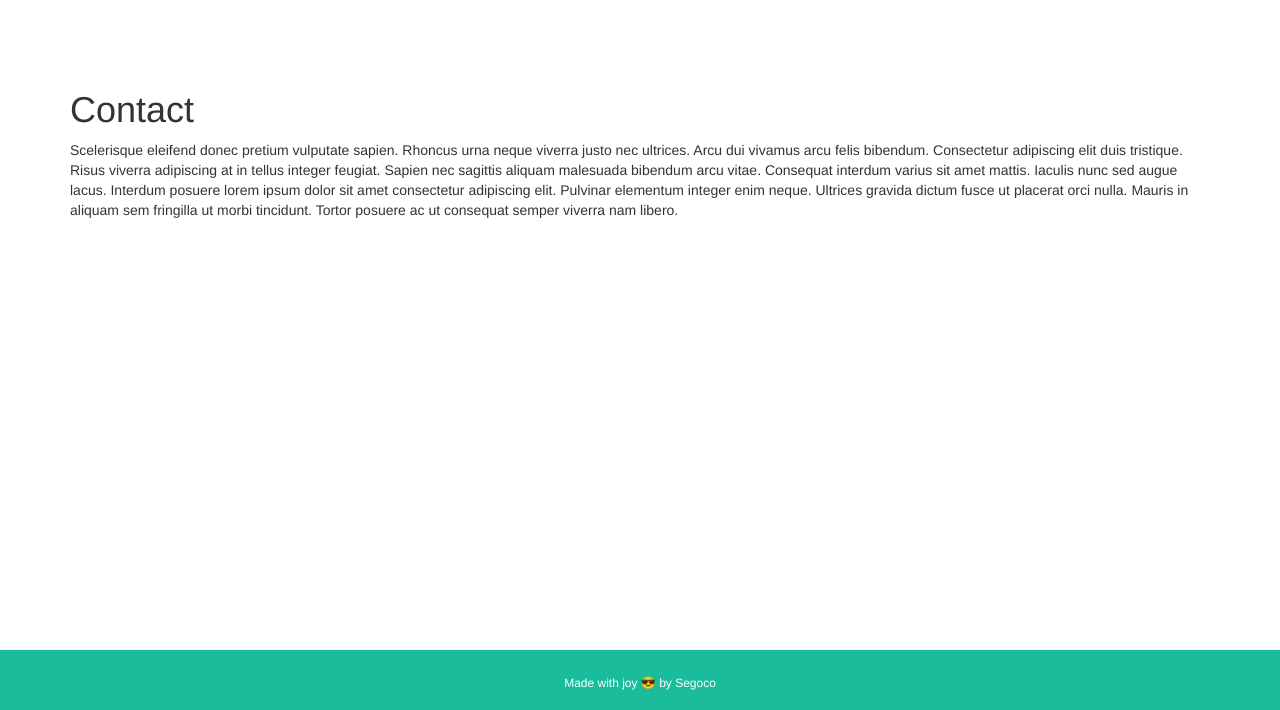
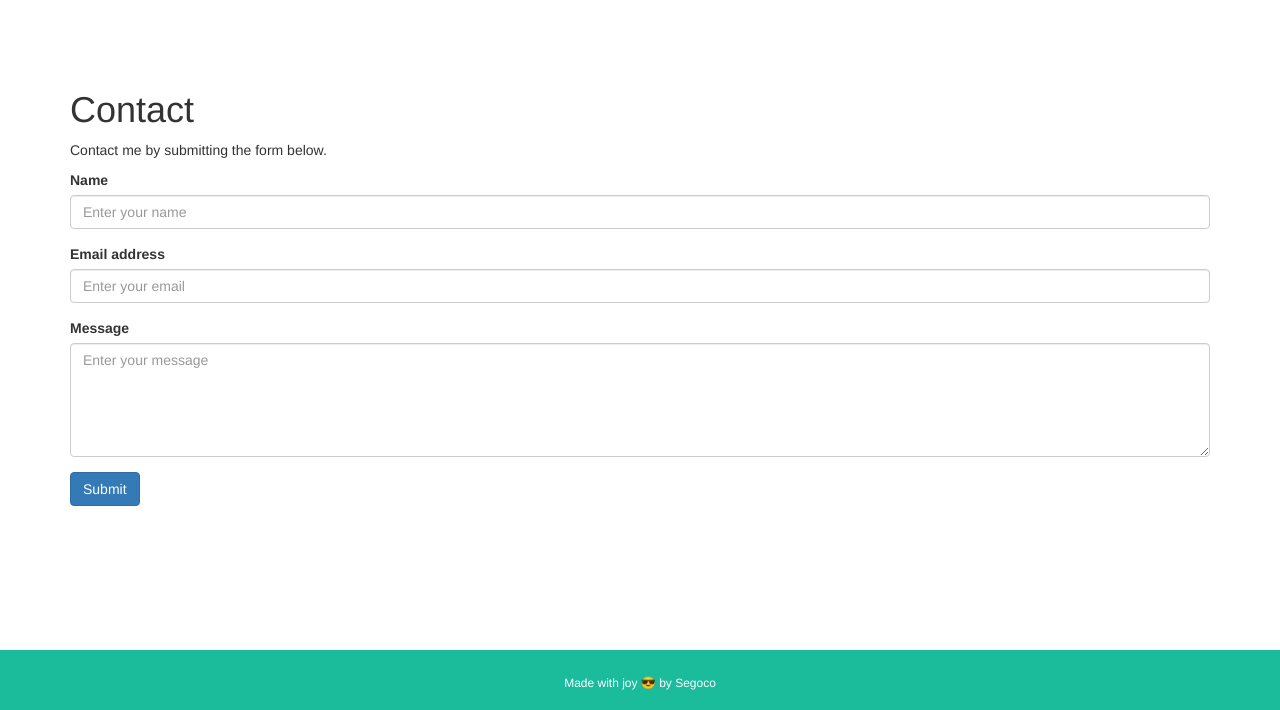
Before and after one commit to segoco/Simple-Blog, a Node server app: page /contact in a window 1280 px wide. Shown: the part 90-800 px from the top of the page. Run offline with Node 20, Linux system fonts and the light colour scheme.

Commit message:
favicon + contact form

```diff
--- a/app.js
+++ b/app.js
@@ -1,16 +1,18 @@
 const express = require("express");
 const bodyParser = require("body-parser");
 const _ = require("lodash");
+const favicon = require("serve-favicon");
+const path = require("path");
 
 const homeStartingContent = "Lacus vel facilisis volutpat est velit egestas dui id ornare. Semper auctor neque vitae tempus quam. Sit amet cursus sit amet dictum sit amet justo. Viverra tellus in hac habitasse. Imperdiet proin fermentum leo vel orci porta. Donec ultrices tincidunt arcu non sodales neque sodales ut. Mattis molestie a iaculis at erat pellentesque adipiscing. Magnis dis parturient montes nascetur ridiculus mus mauris vitae ultricies. Adipiscing elit ut aliquam purus sit amet luctus venenatis lectus. Ultrices vitae auctor eu augue ut lectus arcu bibendum at. Odio euismod lacinia at quis risus sed vulputate odio ut. Cursus mattis molestie a iaculis at erat pellentesque adipiscing.";
-const aboutContent = "Hac habitasse platea dictumst vestibulum rhoncus est pellentesque. Dictumst vestibulum rhoncus est pellentesque elit ullamcorper. Non diam phasellus vestibulum lorem sed. Platea dictumst quisque sagittis purus sit. Egestas sed sed risus pretium quam vulputate dignissim suspendisse. Mauris in aliquam sem fringilla. Semper risus in hendrerit gravida rutrum quisque non tellus orci. Amet massa vitae tortor condimentum lacinia quis vel eros. Enim ut tellus elementum sagittis vitae. Mauris ultrices eros in cursus turpis massa tincidunt dui.";
-const contactContent = "Scelerisque eleifend donec pretium vulputate sapien. Rhoncus urna neque viverra justo nec ultrices. Arcu dui vivamus arcu felis bibendum. Consectetur adipiscing elit duis tristique. Risus viverra adipiscing at in tellus integer feugiat. Sapien nec sagittis aliquam malesuada bibendum arcu vitae. Consequat interdum varius sit amet mattis. Iaculis nunc sed augue lacus. Interdum posuere lorem ipsum dolor sit amet consectetur adipiscing elit. Pulvinar elementum integer enim neque. Ultrices gravida dictum fusce ut placerat orci nulla. Mauris in aliquam sem fringilla ut morbi tincidunt. Tortor posuere ac ut consequat semper viverra nam libero.";
+const aboutContent = "This is a simple blog, created to practice programming concepts with NodeJS. To create a blog post click on the compose option.";
+const contactContent = "Contact me by submitting the form below.";
 const posts = [];
 
 const app = express();
 
 app.set("view engine", "ejs");
-
+app.use(favicon(path.join(__dirname, "public", "images", "favicon.ico")));
 app.use(bodyParser.urlencoded({ extended: true }));
 app.use(express.static("public"));
 
--- a/package.json
+++ b/package.json
@@ -4,7 +4,8 @@
   "description": "",
   "main": "app.js",
   "scripts": {
-    "test": "echo \"Error: no test specified\" && exit 1"
+    "test": "echo \"Error: no test specified\" && exit 1",
+    "dev": "nodemon app.js"
   },
   "author": "",
   "license": "ISC",
@@ -12,7 +13,8 @@
     "body-parser": "^1.18.3",
     "ejs": "^2.6.1",
     "express": "^4.16.3",
-    "lodash": "^4.17.11"
+    "lodash": "^4.17.11",
+    "serve-favicon": "^2.5.0"
   },
   "devDependencies": {
     "eslint": "^8.38.0",
--- a/views/contact.ejs
+++ b/views/contact.ejs
@@ -1,4 +1,21 @@
 <%- include('partials/header'); %>
 <h1><%= title%></h1>
 <p><%= contactContent%></p>
+
+<form action="mailto:segoco+labs@gmail.com" method="POST">
+    <div class="form-group">
+      <label for="name">Name</label>
+      <input type="text" class="form-control" id="name" name="name" placeholder="Enter your name" required>
+    </div>
+    <div class="form-group">
+      <label for="email">Email address</label>
+      <input type="email" class="form-control" id="email" name="email" placeholder="Enter your email" required>
+    </div>
+    <div class="form-group">
+      <label for="message">Message</label>
+      <textarea class="form-control" id="message" name="message" rows="5" placeholder="Enter your message" required></textarea>
+    </div>
+    <button type="submit" class="btn btn-primary">Submit</button>
+  </form>
+
 <%- include('partials/footer'); %>
```
Also changed, not shown: public/images/favicon.ico (added), 2 other files.
